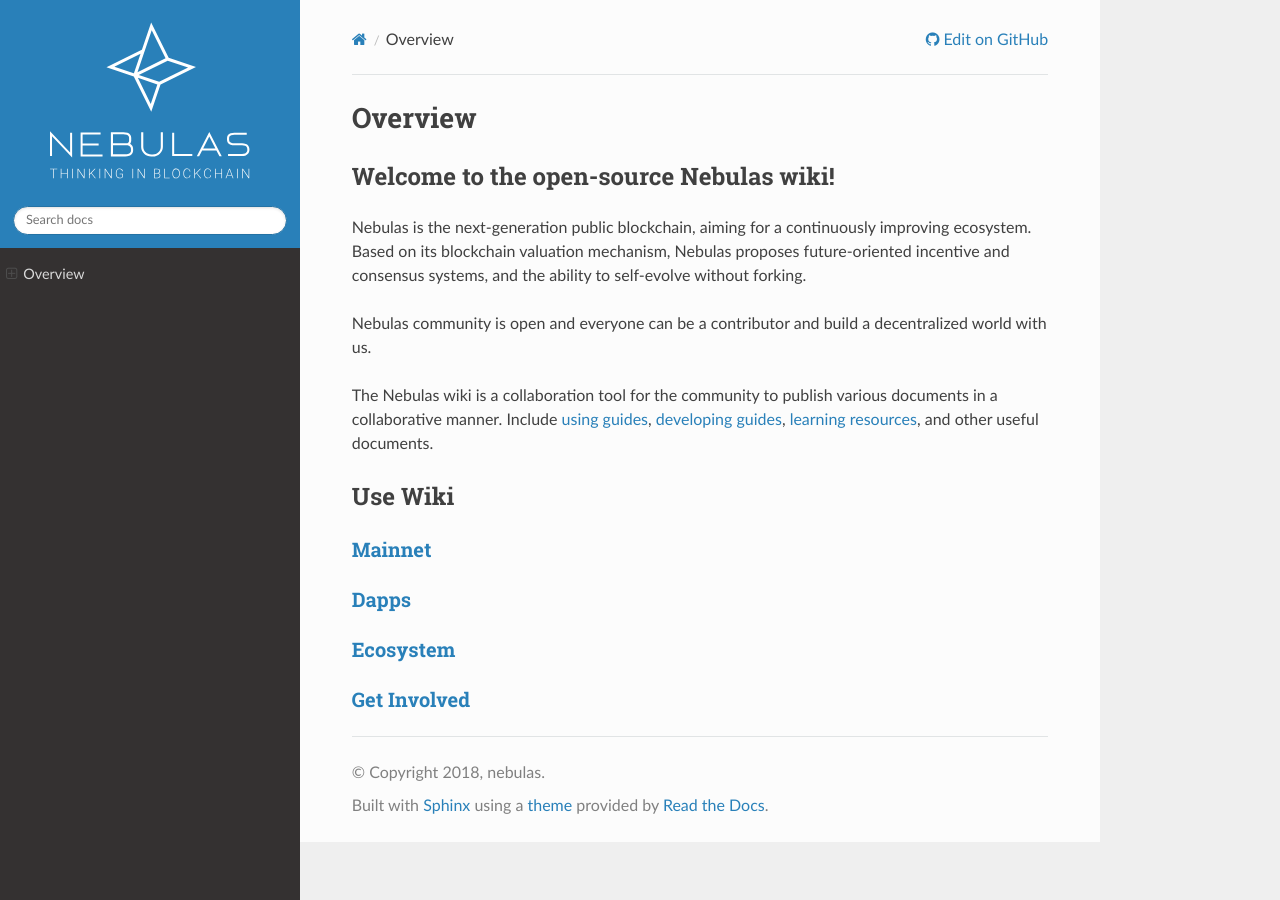
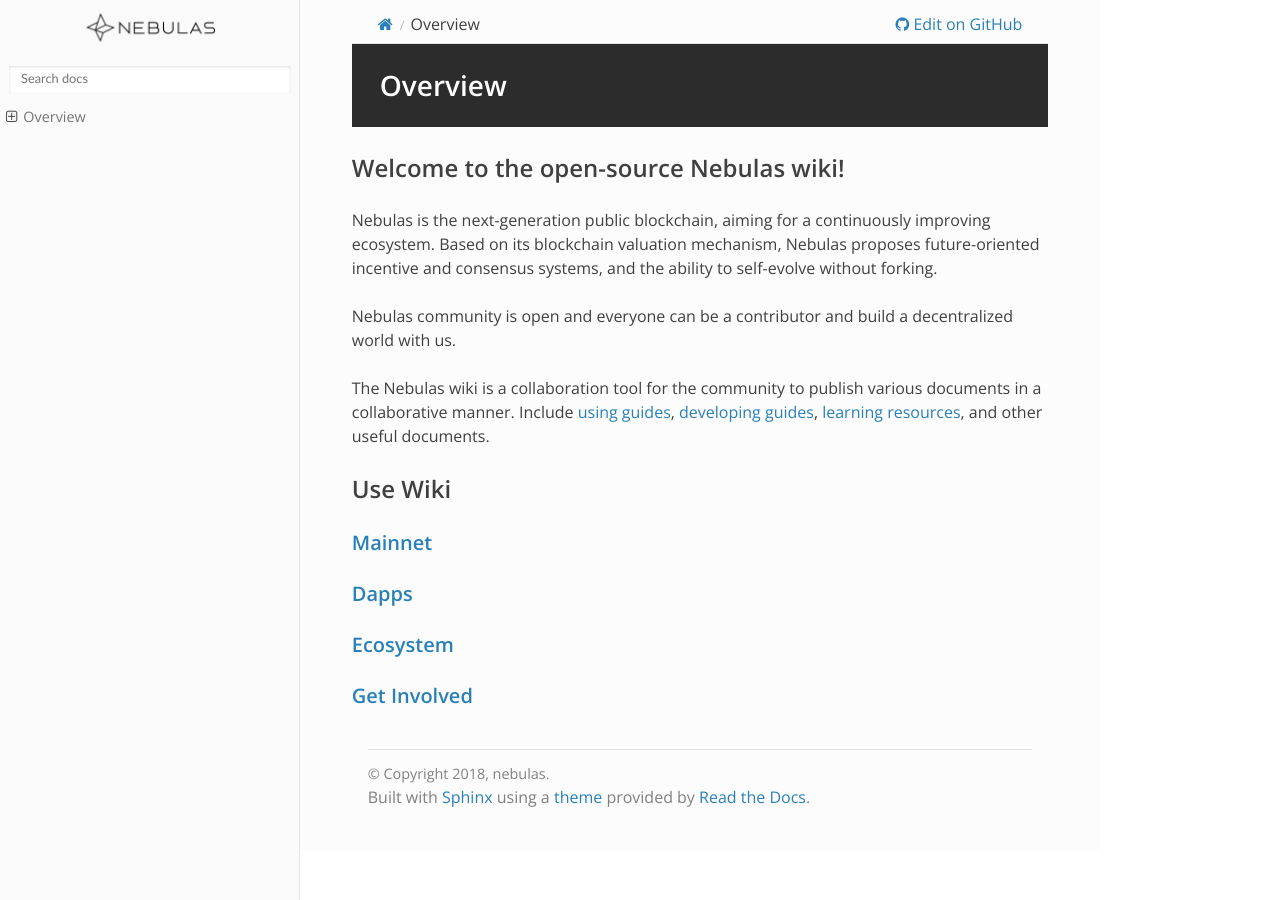
Before and after one commit to nebulasio/nebdocs, a Sphinx documentation site: the page built from docs/index.md, in a window 1280 px wide. Built offline with Sphinx 7.4.7 and the Read the Docs theme 2.0.0, drawn with Linux system fonts in a browser that asks for light colours; pages that are not in the unit, such as notebooks, are missing from menus.

Commit message:
custom css & change the logo

```diff
--- a/docs/_static/css/custom.css
+++ b/docs/_static/css/custom.css
@@ -1,3 +1,125 @@
+/* body */
+
+@import url('https://fonts.googleapis.com/css?family=Open+Sans:400,600');
+
+body, h1, h2, .rst-content .toctree-wrapper p.caption, h3, h4, h5, h6, legend {
+	font-family: 'Open Sans', 'Helvetica Neue',Helvetica,arial,sans-serif;
+}
+
+h1, h2, .rst-content .toctree-wrapper p.caption, h3, h4, h5, h6, legend {
+	font-weight: 600;
+}
+
+
+/* left */
+
+.wy-nav-side {
+	background: #fafafa;
+	border-right: 1px solid #e6e6e6;
+}
+
+/* left - logo & search */
+
+.wy-side-nav-search {
+	margin-bottom: 0;
+	padding: 0.5em;
+	background: #fafafa;
+}
+
+.wy-side-nav-search>a, .wy-side-nav-search .wy-dropdown>a {
+	padding: 0;
+}
 .wy-side-nav-search>a img.logo, .wy-side-nav-search .wy-dropdown>a img.logo {
-    width: 80%;
+    width: 50%;
 }
+
+.wy-side-nav-search input[type=text] {
+	border-color: #fafafa;
+	border-radius: 0;
+}
+
+/* left - menu */
+
+.wy-menu-vertical a {
+	color: #757575;
+}
+
+.wy-menu-vertical a:hover {
+	color: #151515;
+	background: #ededed;
+}
+
+.wy-menu-vertical > ul {
+	padding: 0 1em;
+}
+
+.wy-menu-vertical li.current {
+	background: none;
+}
+
+.wy-menu-vertical li.current a {
+	color: #151515;
+	border-right: 0;
+}
+
+.wy-menu-vertical li.current a:hover {
+	background: #ededed;
+}
+
+.wy-menu-vertical li.toctree-l2.current li.toctree-l3>a {
+	background: none;
+}
+
+
+/* right */
+
+.wy-nav-content-wrap {
+	background: #fff;
+}
+
+/* right - top navbar */
+
+.wy-breadcrumbs {
+	padding: 0 1.618em 0.5em 1.618em;
+}
+
+.wy-nav-content {
+	padding: 0.5em 0 1.618em 0;
+	max-width: auto;
+}
+
+/* right - content */
+
+.wy-nav-content {
+	padding: 0.5em 3.236em 1.618em 3.236em;
+}
+
+hr {
+	margin: 0;
+}
+
+.section {
+	padding-left: 1.618em;
+	max-width: 800px;
+}
+
+h1 {
+	background: #2c2c2c;
+	color: #fff;
+	padding: 0.8em 1em;
+}
+
+/* right - footer */
+
+footer {
+	padding: 1em;
+	font-size: 1rem;
+}
+footer p {
+	margin-bottom: 0;
+	margin-top: 12px;
+	font-size: 0.9em;
+}
+.rst-footer-buttons {
+	padding-bottom: 1em;
+}
--- a/docs/conf.py
+++ b/docs/conf.py
@@ -120,7 +120,7 @@
     "conf_py_path": "/", # Path in the checkout to the docs root
 }
 
-html_logo = 'resources/nebulas-logo-with-slogan-white.svg'
+html_logo = 'resources/nebulasx60.png'
 
 html_favicon = 'resources/favicon.ico'
 
```
Also changed, not shown: docs/resources/nebulasx60.png (added).
